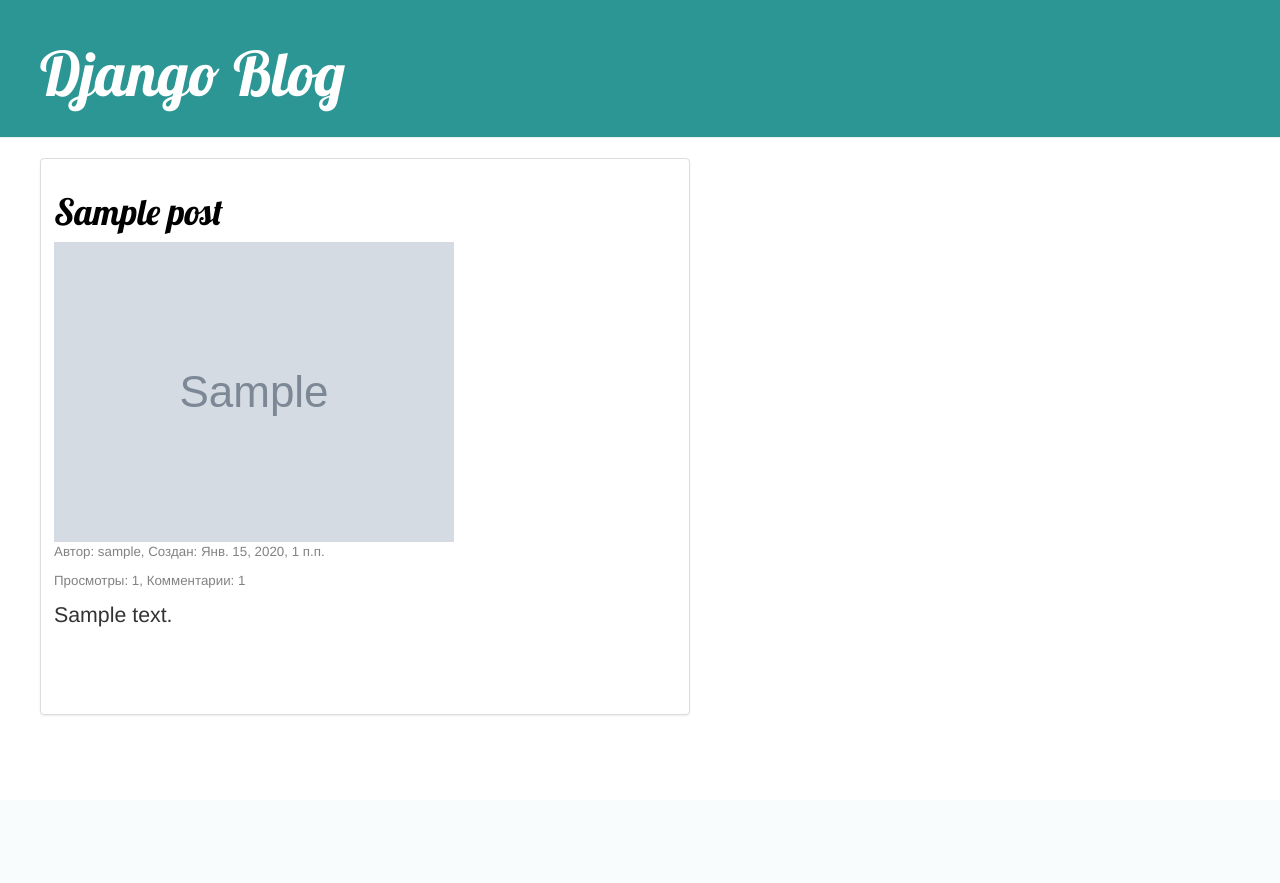
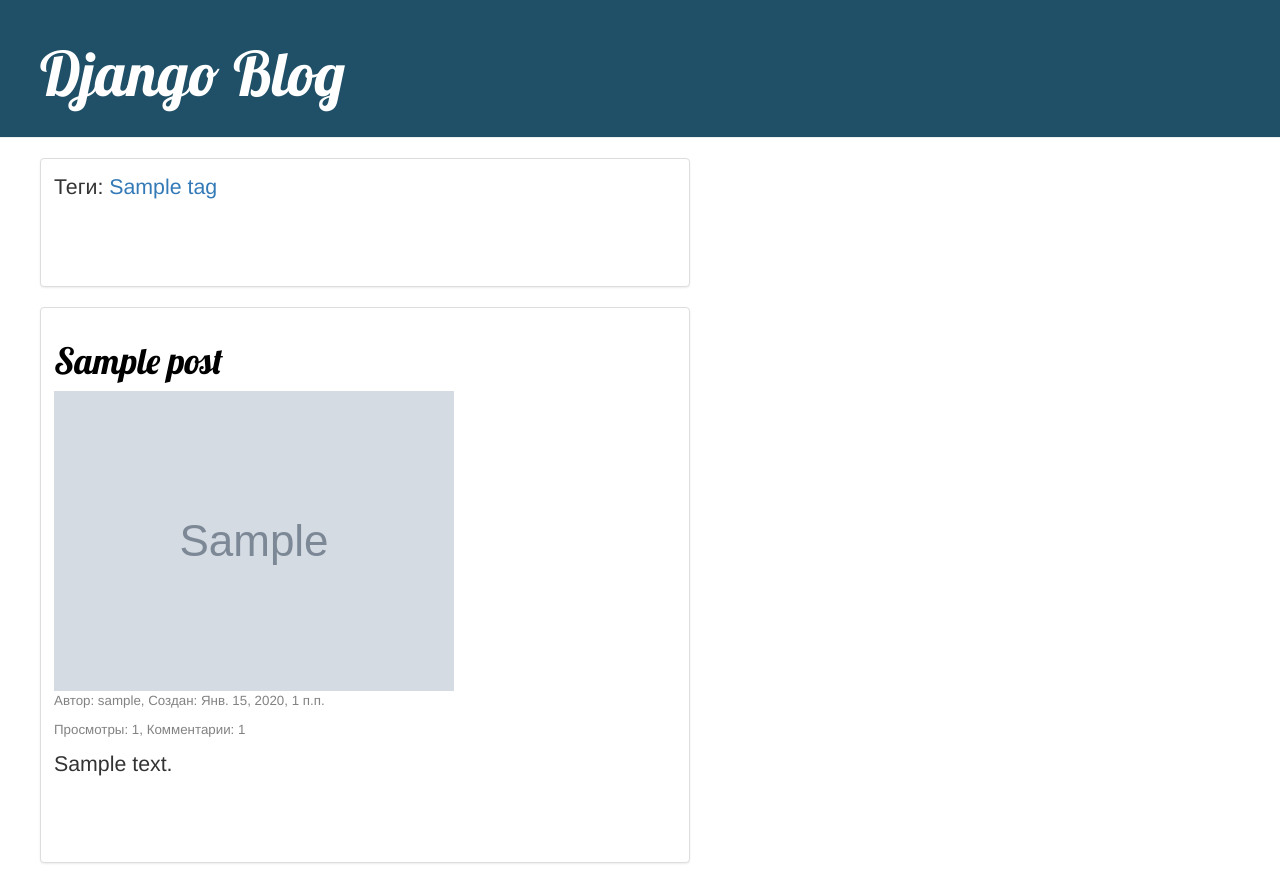
Before and after one commit to anvandev/TMS_Django, a Django app: page /post/list/ in a window 1280 px wide. Before the commit the page ends 715 px from the top, so only its background shows below. Run offline with Django 3.2, Linux system fonts and the light colour scheme; tables that the repository leaves empty hold one stand-in row (values such as "Sample post"); grey boxes marked "Sample" are stand-in pictures; some libraries are stand-ins or nearby versions.

Commit message:
add tags option

```diff
--- a/post/admin.py
+++ b/post/admin.py
@@ -1,5 +1,6 @@
 from django.contrib import admin
-from .models import Post, Comment
+from .models import Post, Comment, Tag
 
 admin.site.register(Post)
 admin.site.register(Comment)
+admin.site.register(Tag)
--- a/post/models.py
+++ b/post/models.py
@@ -1,5 +1,16 @@
 from django.db import models
 from django.utils import timezone
+
+
+class Tag(models.Model):
+    tag_name = models.CharField(max_length=24, verbose_name="Тэг")
+
+    class Meta:
+        verbose_name = ' Тэг '
+        verbose_name_plural = ' Тэги'
+
+    def __str__(self):
+        return f'{self.tag_name}'
 
 
 class Post(models.Model):
@@ -11,7 +22,7 @@ class Post(models.Model):
     like = models.IntegerField(default=0, verbose_name='Лайк')
     dislike = models.IntegerField(default=0, verbose_name='Дислайк')
     draft = models.BooleanField(default=True, verbose_name='Черновик')
-    tag = models.TextField(verbose_name='Тег')
+    tag = models.ManyToManyField(Tag, related_name='posts', verbose_name='Тег')
     image = models.ImageField(null=True, blank=True, upload_to="post/images/", verbose_name='Изображение')
 
     class Meta:
@@ -34,14 +45,3 @@ class Comment(models.Model):
 
     def __str__(self):
         return f'{self.post}:{self.author}:{self.pk} '
-
-
-# class Tag(models.Model):
-#     tag_name = models.CharField(max_length=24, verbose_name="Тэг")
-#
-#     class Meta:
-#         verbose_name = ' Тэг '
-#         verbose_name_plural = ' Тэги'
-#
-#     def __str__(self):
-#         return f'{self.tag_name}'
--- a/post/static/css/post.css
+++ b/post/static/css/post.css
@@ -1,6 +1,6 @@
 
 .page-header {
-    background-color: #2C9694;
+    background-color: #205067;
     margin-top: 0;
     padding: 20px 20px 20px 40px;
 }
@@ -10,6 +10,8 @@
     font-size: 46pt;
     text-decoration: none;
 }
+
+/*#2C9694*/
 
 .content {
     margin-left: 40px;
--- a/post/templates/post/post_detail.html
+++ b/post/templates/post/post_detail.html
@@ -50,7 +50,10 @@
                 </div>
 
                 <div>
-                    <p> Teги: {{ post.tag }} </p>
+                    <p> Teги: {% for tag in tags %}
+                        {{ tag.tag_name }}
+                        {% endfor %}
+                    </p>
                 </div>
 
                 <h3 style="margin-top: 60px;"> Комментарии ({{ post.comments.count }}) </h3>
--- a/post/templates/post/post_list.html
+++ b/post/templates/post/post_list.html
@@ -1,6 +1,21 @@
 {% extends 'post/base.html' %}
 
 {% block content %}
+
+    <div class="card" style="width: 65rem;">
+        <div class="thumbnail">
+            <div class="caption">
+                <div class="post">
+                    <p> Теги: {% for tag in tags %}
+                       <a href="{% url 'tag_list' tag_pk=tag.pk %}"> {{ tag.tag_name }} </a>
+                         {% endfor %}
+                    </p>
+                </div>
+            </div>
+        </div>
+    </div>
+
+
     {% for post in posts %}
 <!--        <div class="col-sm-6">-->
 <!--        <div class="col-sm-6 col-md-5">-->
@@ -23,4 +38,5 @@
             </div>
         </div>
     {% endfor %}
+
 {% endblock %}
--- a/post/urls.py
+++ b/post/urls.py
@@ -14,6 +14,7 @@ urlpatterns = [
     path('post/detail/like/<int:post_pk>/<int:like>/', views.post_like, name='post_like'),
     path('post/draft/list/', views.draft_list, name='draft_list'),
     path('post/publish/<int:post_pk>/', views.publish, name='publish'),
+    path('post/tag/list/<int:tag_pk>/', views.tag_list, name='tag_list'),
     # path('post/detail/<int:post_pk>/dislike/', views.post_dislike, name='post_dislike'),
 
 
--- a/post/views.py
+++ b/post/views.py
@@ -1,6 +1,6 @@
 from django.http import HttpResponse
 from django.shortcuts import render, get_object_or_404
-from .models import Post, Comment
+from .models import Post, Comment, Tag
 from .forms import PostForm, CommentForm
 from django.utils import timezone
 from django.shortcuts import redirect
@@ -8,16 +8,19 @@ from django.shortcuts import redirect
 
 def post_list(request):
     posts = Post.objects.filter(draft=False)
-    return render(request, 'post/post_list.html', {'posts': posts})
+    tags = Tag.objects.all()
+    return render(request, 'post/post_list.html', {'posts': posts, 'tags': tags})
 
 
 def post_detail(request, post_pk):
     post = get_object_or_404(Post, pk=post_pk)
+    tags = post.tag.all()
     comments = Comment.objects.filter(post=post_pk)
     comment_form = CommentForm()
     post.view += 1
     post.save()
-    return render(request, 'post/post_detail.html', {'post': post, 'comments': comments, 'comment_form': comment_form})
+    return render(request, 'post/post_detail.html',
+                  {'post': post, 'comments': comments, 'comment_form': comment_form, 'tags': tags})
 
 
 def post_new(request):
@@ -115,6 +118,11 @@ def publish(request, post_pk):
     return redirect('post_detail', post_pk=post_pk)
 
 
+def tag_list(request, tag_pk):
+    tag = get_object_or_404(Tag, pk=tag_pk)
+    posts = tag.posts.all()
+    return render(request, 'post/post_list.html', {'posts': posts})
+
 
 # def post_dislike(request, post_pk):
 #     post = get_object_or_404(Post, pk=post_pk)
```
Also changed, not shown: media/post/images/636606824489034518-XXX-APTOPIX-Space-SpaceX-New-Rocket_OPPoPCE.jpg (added), media/post/images/maxresdefault.jpg (added), media/post/images/paula-nicodin-untitled-1-rgb_s9Fes5x.jpg (added), media/post/images/unbpt7cxokqgbdtwc6vr_5cimqq.jpeg (added), post/migrations/0012_auto_20201125_1347.py (added), post/migrations/0013_remove_post_tag.py (added), post/migrations/0014_auto_20201125_1354.py (added), post/migrations/0015_auto_20201125_1526.py (added), post/migrations/0016_post_tag.py (added), post/migrations/0017_auto_20201125_1554.py (added), post/migrations/0018_auto_20201125_1648.py (added).
